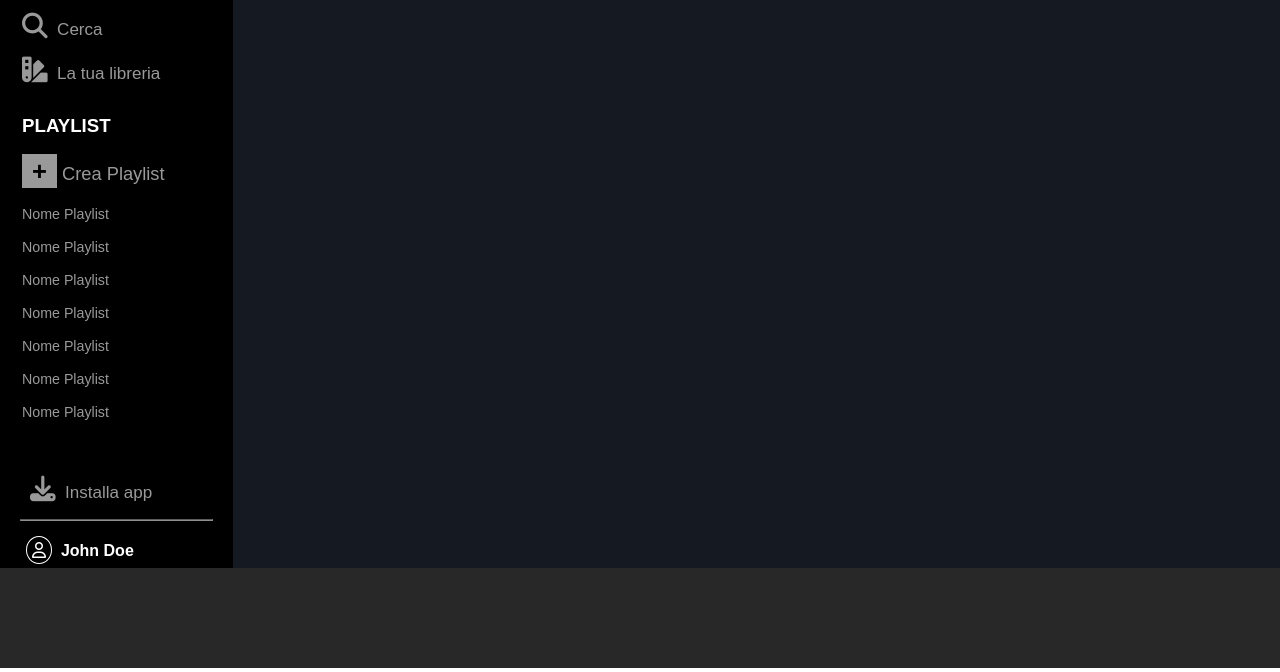
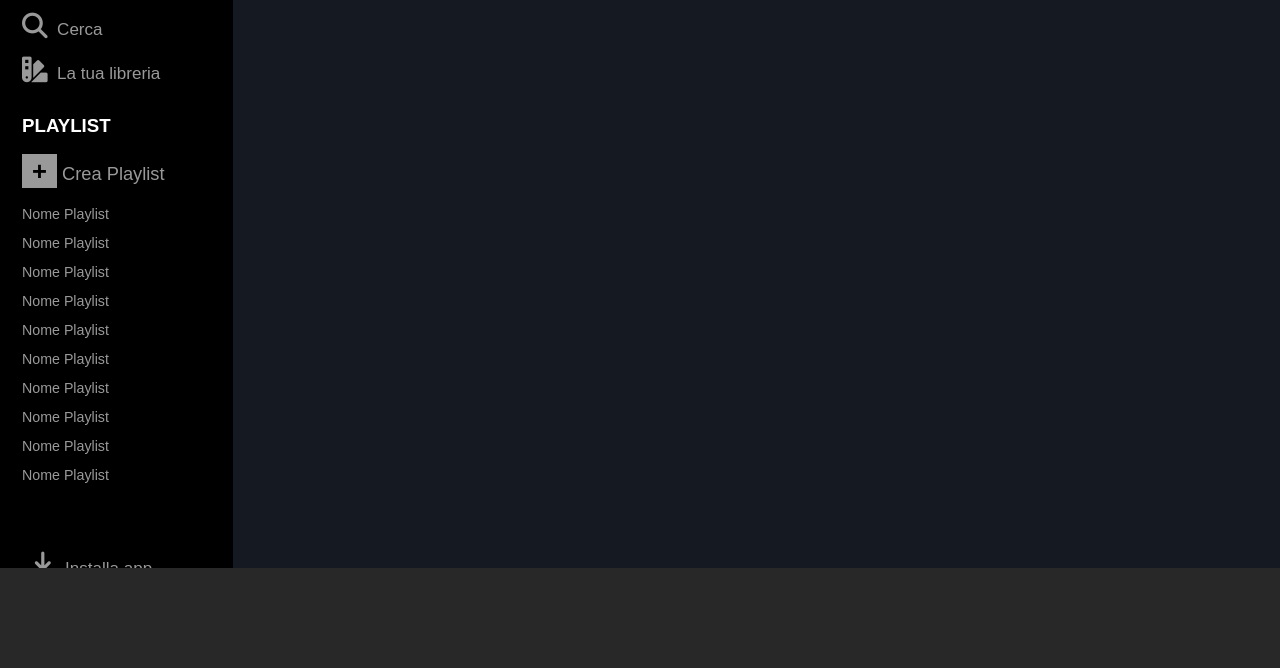
Before and after one commit to MattiaPlacido/html-css-spotifyweb, a plain HTML site: page index.html in a window 1280 px wide. Shown: the part 132-804 px from the top of the page. Drawn offline with Linux system fonts and the light colour scheme.

Commit message:
Modifiche seguenti alle correzioni fatte a lezione

```diff
--- a/css/style.css
+++ b/css/style.css
@@ -9,7 +9,7 @@ a {
   color: currentColor;
 }
 :root {
-  --ref-size: 1.6rem;
+  --ref-size: 2.6rem;
 }
 
 /* UTILS */
@@ -28,6 +28,11 @@ a {
 .ref:hover {
   opacity: 1;
 }
+.navbar-refs .ref:hover {
+  border-left: green 2px solid;
+  padding: 0 1rem;
+}
+
 .small-ref-text {
   font-size: calc(var(--ref-size) / 1.5);
 }
@@ -35,9 +40,17 @@ a {
   display: flex;
 }
 .badge {
+  padding: 10px;
   border-radius: 50%;
-  padding: 5px;
   border: currentColor 1px solid;
+}
+.fa-regular {
+  font-size: var(--ref-size);
+  color: black;
+}
+
+.bg-white {
+  background-color: white;
 }
 /* COLS */
 .small-col {
@@ -94,7 +107,10 @@ a {
 .playlist-ref-list {
   display: flex;
   flex-direction: column;
-  gap: 17px;
+  gap: 13px;
+  overflow-y: auto;
+  min-height: 100px;
+  max-height: 290px;
 }
 .playlist-ref-list li {
   list-style-type: none;
@@ -130,7 +146,7 @@ a {
 /* MAIN ROW */
 .main-row {
   background-color: #141922;
-  height: calc(100vh - 80px);
+  height: 100%;
 }
 
 /* Player */
@@ -144,6 +160,12 @@ a {
 
 /* MEDIA */
 @media screen and (min-width: 576px) {
+  :root {
+    --ref-size: 1.6rem;
+  }
+  .lower-navbar .badge {
+    padding: 6px;
+  }
   .small-col {
     width: 240px;
   }
--- a/index.html
+++ b/index.html
@@ -3,9 +3,9 @@
 
 <head>
     <meta charset="UTF-8">
+    <script src="https://kit.fontawesome.com/8e94014521.js" crossorigin="anonymous"></script>
     <meta name="viewport" content="width=device-width, initial-scale=1.0">
     <link rel="stylesheet" href="./css/style.css">
-    <script src="https://kit.fontawesome.com/8e94014521.js" crossorigin="anonymous"></script>
     <title>Spotify</title>
 </head>
 
@@ -37,6 +37,38 @@
                         <li class="playlist-list-item ref">Nome Playlist</li>
                         <li class="playlist-list-item ref">Nome Playlist</li>
                         <li class="playlist-list-item ref">Nome Playlist</li>
+                        <li class="playlist-list-item ref">Nome Playlist</li>
+                        <li class="playlist-list-item ref">Nome Playlist</li>
+                        <li class="playlist-list-item ref">Nome Playlist</li>
+                        <li class="playlist-list-item ref">Nome Playlist</li>
+                        <li class="playlist-list-item ref">Nome Playlist</li>
+                        <li class="playlist-list-item ref">Nome Playlist</li>
+                        <li class="playlist-list-item ref">Nome Playlist</li>
+                        <li class="playlist-list-item ref">Nome Playlist</li>
+                        <li class="playlist-list-item ref">Nome Playlist</li>
+                        <li class="playlist-list-item ref">Nome Playlist</li>
+                        <li class="playlist-list-item ref">Nome Playlist</li>
+                        <li class="playlist-list-item ref">Nome Playlist</li>
+                        <li class="playlist-list-item ref">Nome Playlist</li>
+                        <li class="playlist-list-item ref">Nome Playlist</li>
+                        <li class="playlist-list-item ref">Nome Playlist</li>
+                        <li class="playlist-list-item ref">Nome Playlist</li>
+                        <li class="playlist-list-item ref">Nome Playlist</li>
+                        <li class="playlist-list-item ref">Nome Playlist</li>
+                        <li class="playlist-list-item ref">Nome Playlist</li>
+                        <li class="playlist-list-item ref">Nome Playlist</li>
+                        <li class="playlist-list-item ref">Nome Playlist</li>
+                        <li class="playlist-list-item ref">Nome Playlist</li>
+                        <li class="playlist-list-item ref">Nome Playlist</li>
+                        <li class="playlist-list-item ref">Nome Playlist</li>
+                        <li class="playlist-list-item ref">Nome Playlist</li>
+                        <li class="playlist-list-item ref">Nome Playlist</li>
+                        <li class="playlist-list-item ref">Nome Playlist</li>
+                        <li class="playlist-list-item ref">Nome Playlist</li>
+                        <li class="playlist-list-item ref">Nome Playlist</li>
+                        <li class="playlist-list-item ref">Nome Playlist</li>
+                        <li class="playlist-list-item ref">Nome Playlist</li>
+                        <li class="playlist-list-item ref">Nome Playlist</li>
                     </ul>
                 </div>
             </div>
@@ -46,7 +78,8 @@
                             class="d-inline-large small-ref-text">
                             &nbspInstalla app</span></a>
                     <hr>
-                    <a href="" class="user"><i class="fa-regular fa-user badge"></i><span class="d-inline-large">
+                    <a href="" class="user"><i class="fa-regular fa-user badge bg-white"></i><span
+                            class="d-inline-large">
                             <b> &nbspJohn Doe</b></span></a>
 
                 </div>
```
